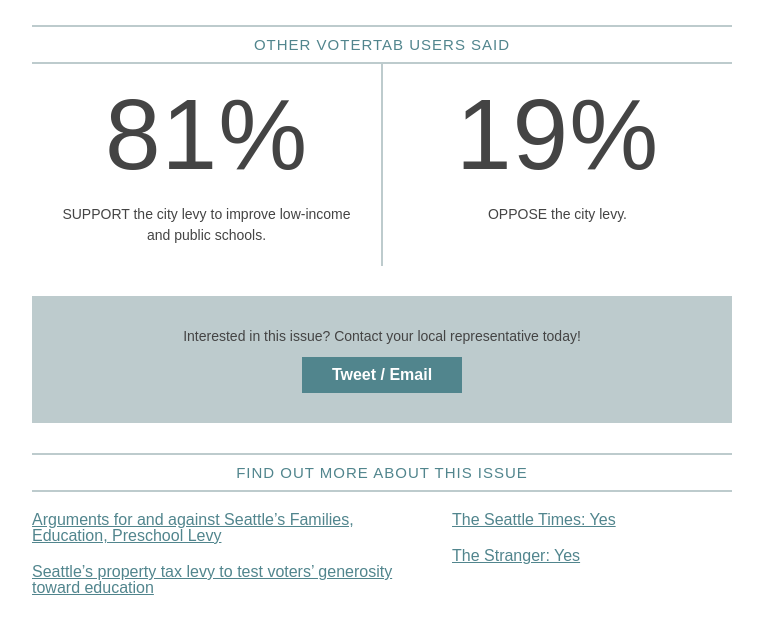
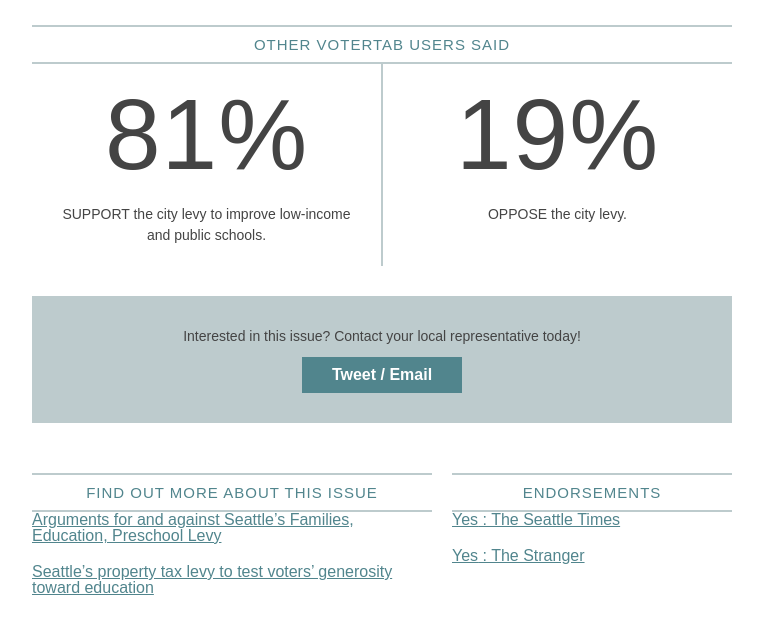
Before and after one commit to GomaGames/VoterTab, a website: page dist/index.html in a window 1280 px wide. Shown: the part 768-1402 px from the top of the page, without its empty margins (258-1021 px from the left). Drawn offline with Linux system fonts and the light colour scheme; a web font is replaced by a local one.

Commit message:
split endorsements into own column

```diff
--- a/dist/index.html
+++ b/dist/index.html
@@ -64,12 +64,13 @@
       </div>
 
       <div class="read-more-block hidden">
-        <h2>Find Out More About This Issue</h2>
         <div class="read-more">
+          <h2>Find Out More About This Issue</h2>
 
         </div>
 
         <div class="endorsements">
+          <h2>Endorsements</h2>
 
         </div>
       </div>
--- a/dist/index.js
+++ b/dist/index.js
@@ -39,7 +39,7 @@
       var endorsementItem = document.createElement("a")
       endorsementItem.setAttribute('href', item.href)
       endorsementItem.setAttribute('class', 'endorsement-item')
-      endorsementItem.innerHTML = `${item.source}: ${item.endorsement}`
+      endorsementItem.innerHTML = `<strong>${item.endorsement}</strong> : ${item.source}`
       endorsements[0].append(endorsementItem)
     })
   }
```
